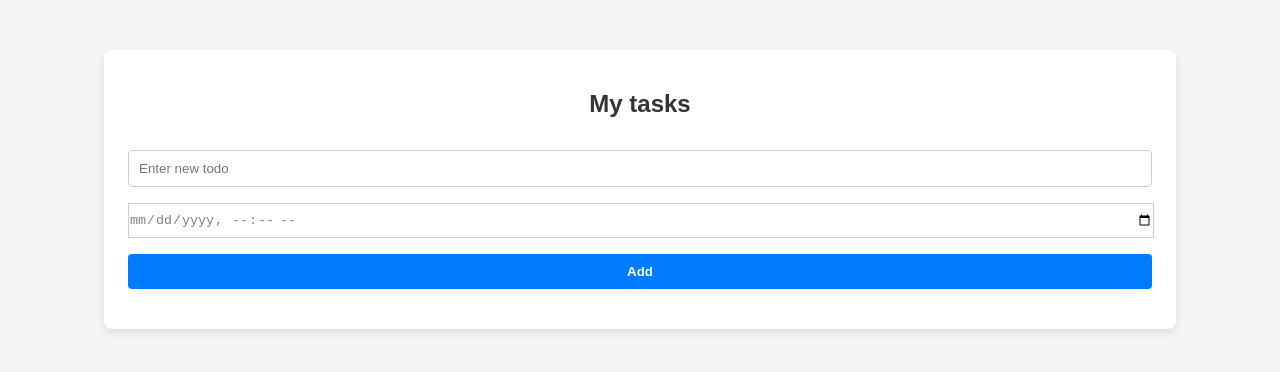
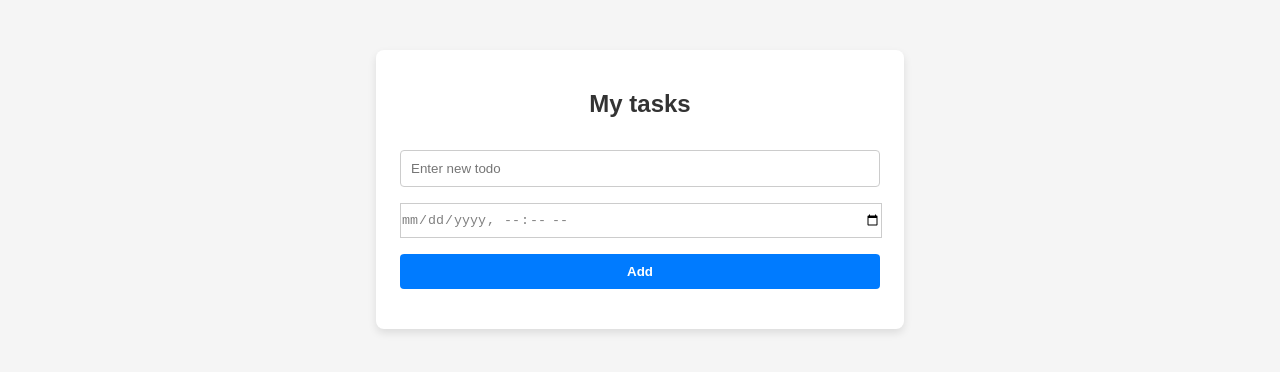
Before and after one commit to Govardhan8/myTasks, a React (Vite) app: page / in a window 1280 px wide. Shown: the top 372 px of the page. Built offline with nearby package versions, Linux system fonts and the light colour scheme.

Commit message:
Adding css changes

```diff
--- a/src/index.css
+++ b/src/index.css
@@ -9,7 +9,7 @@ body {
 
 /* Container for the app */
 .todo-container {
-  max-width: 1024px;
+  max-width: 480px;
   width: 80%;
   margin: 50px auto;
   padding: 1.5rem;
```
